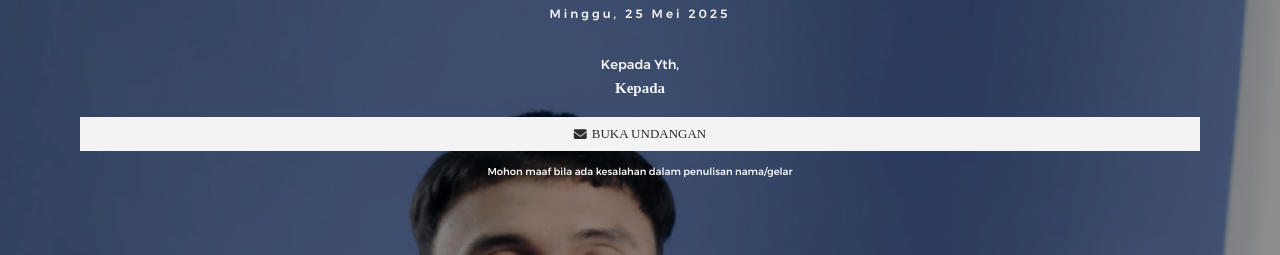
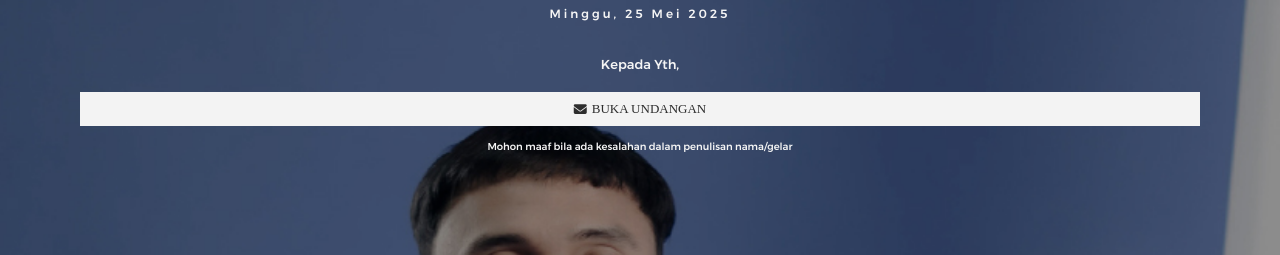
Before and after one commit to zndnrhmn/anita, a plain HTML site: page index.html in a window 1280 px wide. Shown: the part 545-800 px from the top of the page. Drawn offline with Linux system fonts and the light colour scheme; a web font is replaced by a local one.

Commit message:
Update index.html

```diff
--- a/index.html
+++ b/index.html
@@ -28,7 +28,7 @@
     <section id="hero" class="hero">
     <main class="text2">
     <p class="font4">Kepada Yth,</p>
-    <h1 class="font3">Kepada<span></span></h1>
+    <h1 class="font3"><span></span></h1>
 
     <a href="main.html" target="_self" class="tbl-biru"><i class="fa-solid fa-envelope"></i><p class="bukaundangan">BUKA UNDANGAN</p></a>
     <p class="font5">Mohon maaf bila ada kesalahan dalam penulisan nama/gelar</p>
```
